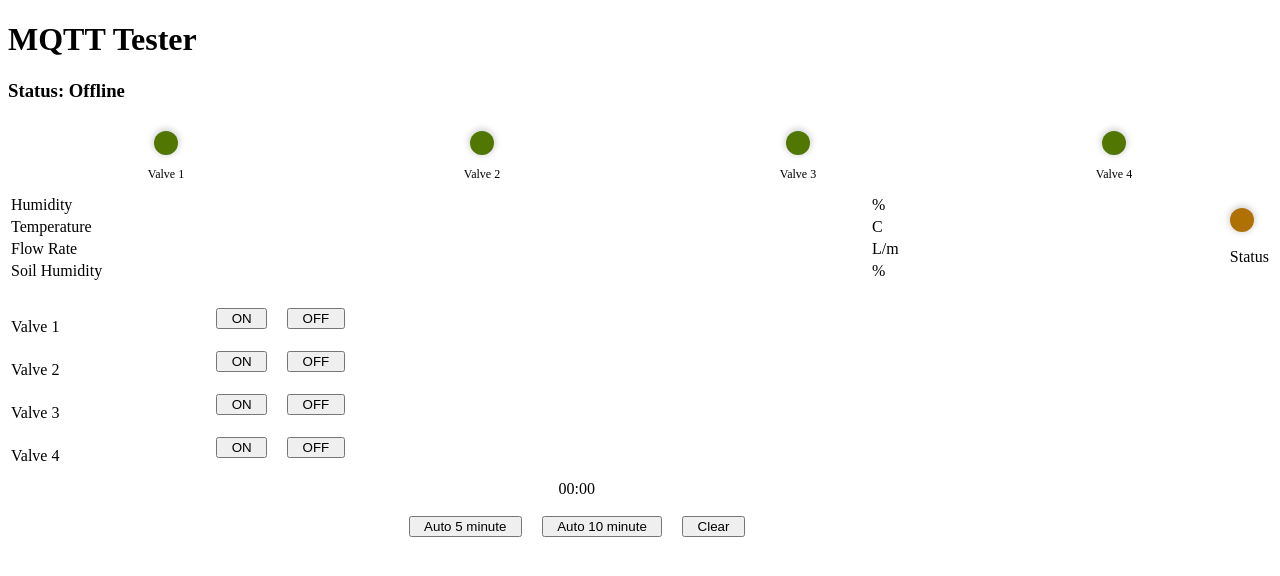
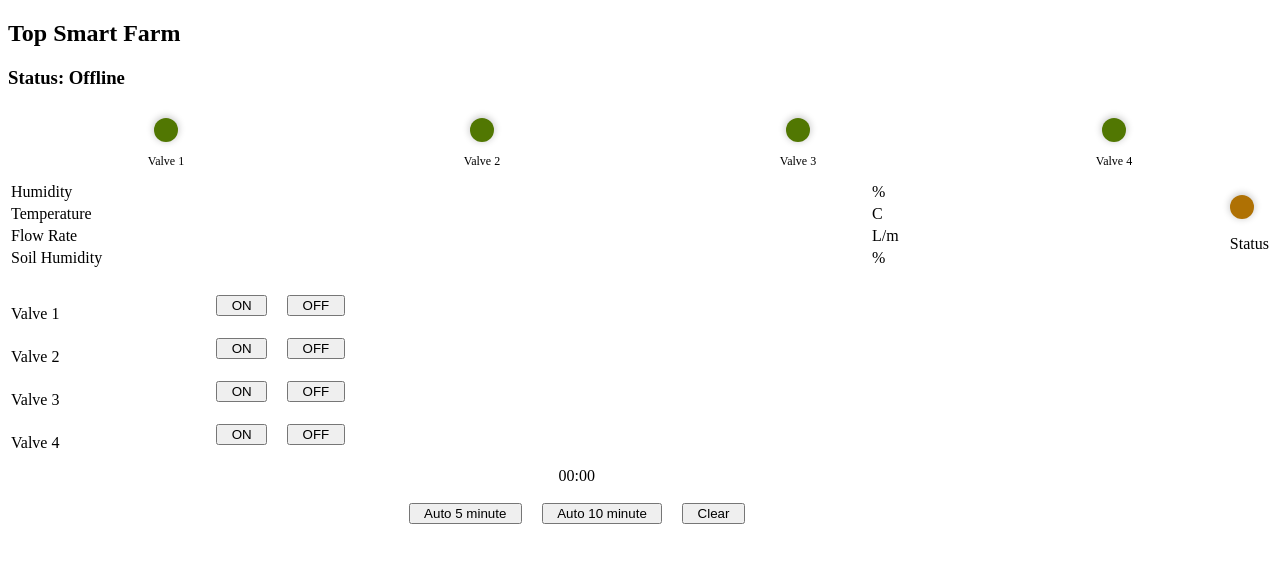
Before and after one commit to kriansugithub/iotTest, a plain HTML site: page index.html in a window 1280 px wide. Drawn offline with Linux system fonts and the light colour scheme.

Commit message:
Update index.html

```diff
--- a/index.html
+++ b/index.html
@@ -163,7 +163,7 @@
 
 
 
-  <h1>MQTT Tester</h1>
+  <h2>Top Smart Farm</h2>
   <h3>Status: <span id="device-status">Offline</span></h3>
   <div class="led-box">
     <div id="led0-led-show" class="led-green-off"></div>
```
